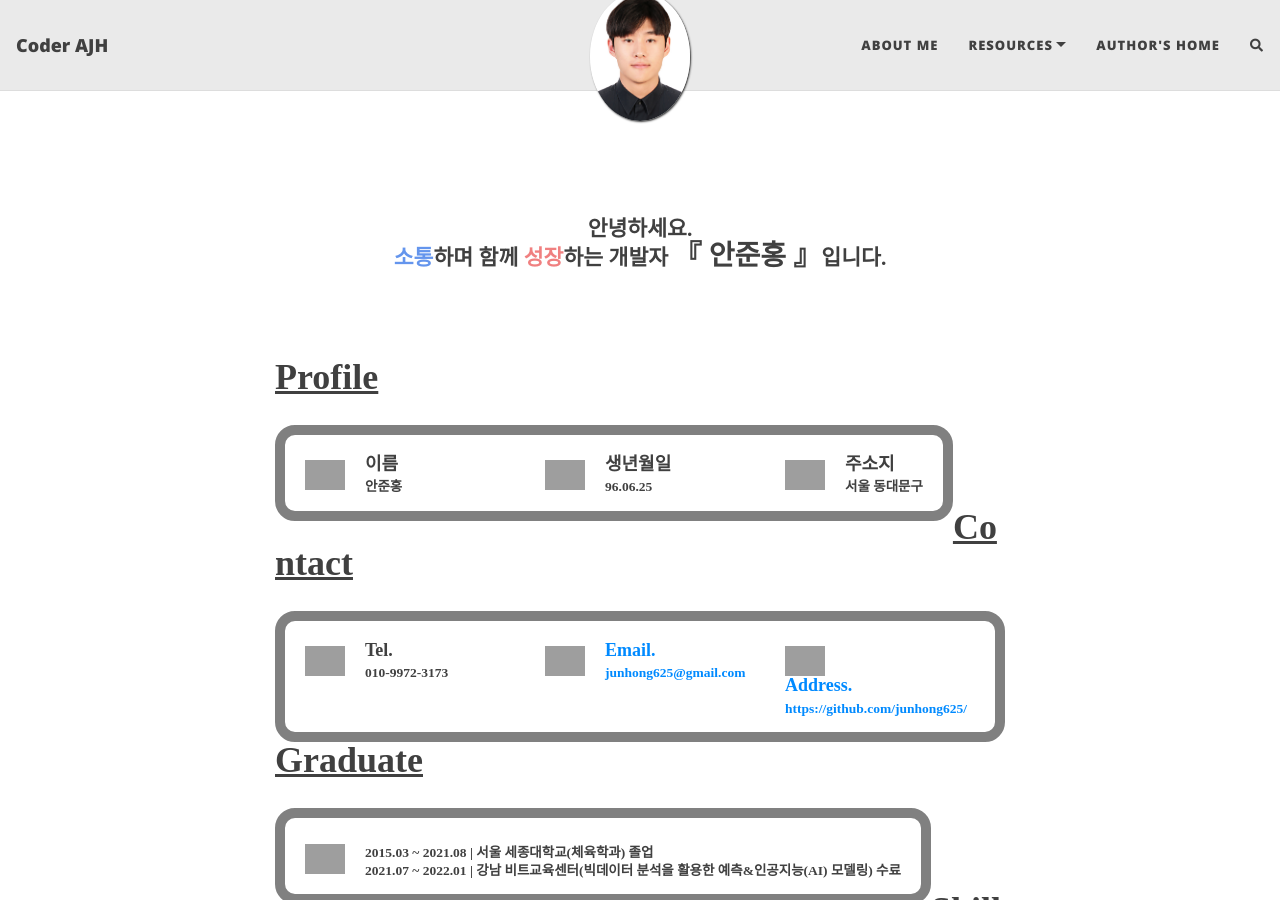
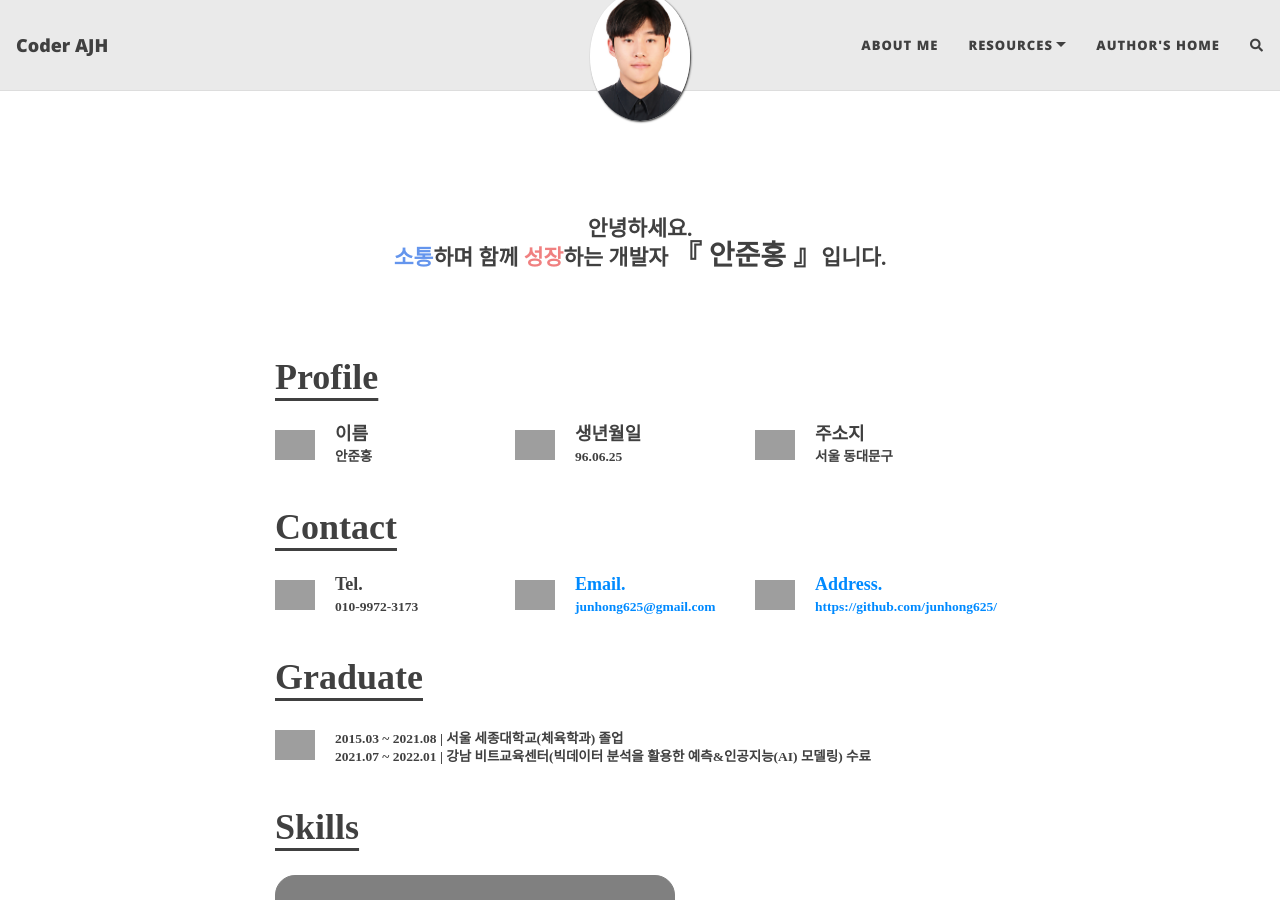
Before and after one commit to junhong625/junhong625.github.io, a Jekyll site: the page built from aboutme.md, in a window 1280 px wide and 900 px high. Built offline with Jekyll 4.4.1, drawn with Linux system fonts in a browser that asks for light colours; nearby versions of some CDN libraries; comment, search, counter and statistics services are not loaded; grey boxes are pictures that could not be loaded.

Commit message:
Update aboutme.md

```diff
--- a/aboutme.md
+++ b/aboutme.md
@@ -10,47 +10,44 @@ layout: page
 
 <br>
 
-<p style="font: normal bold 2em/1em 'sans-serif'; text-align:left;">
-<u>Profile</u>
+<p style="font: normal bold 2em/1em 'sans-serif'; text-align:left; text-decoration: underline; text-underline-position:under;">
+Profile
 </p>
 
-<div style="float: left; padding: 20px; border:10px solid gray; height:auto; width:auto; border-radius: 20px;">
-<div style="float: left; padding-top:5px; padding-right: 20px;">
+<div style="float: left; padding-top: 5px; padding-right: 20px">
     <img src="https://user-images.githubusercontent.com/83000975/153437869-0da80e9c-e935-418e-8e62-b9b36869980a.png" height=30 weight=30>
 </div>
 <div style="font: normal bold 1em/1em 'sans-serif'; float: left; width: 180px;">
 이름 <br> <sub>안준홍</sub>
 </div>
-<div style="float: left; padding-top:5px; padding-right: 20px;">
+<div style="float: left; padding-top: 5px; padding-right: 20px">
     <img src="https://user-images.githubusercontent.com/83000975/153437871-1d7331fe-6613-467c-a9c1-2ef092fc3848.jpg" height=30 weight=30>
 </div>
 <div style="font: normal bold 1em/1em 'sans-serif'; float: left; width: 180px;">
 생년월일 <br> <sub>96.06.25</sub>
 </div>
-<div style="float: left; padding-top:5px; padding-right: 20px;">
+<div style="float: left; padding-top: 5px; padding-right: 20px">
     <img src="https://user-images.githubusercontent.com/83000975/153437873-509a68c4-1b8b-4db3-86f6-2fcce08a6bb1.jpg" height=30 weight=30>
 </div>
 <div style="font: normal bold 1em/1em 'sans-serif'; float: left;">
 주소지 <br> <sub>서울 동대문구</sub>
 </div>
-</div>
 
 <br>
 <br>
 
-<p style="font: normal bold 2em/1em 'sans-serif'; text-align:left;">
-<u>Contact</u>
+<p style="font: normal bold 2em/1em 'sans-serif'; text-align:left; text-decoration: underline; text-underline-position:under;">
+Contact
 </p>
 
-<div style="float: left; padding: 20px; border:10px solid gray; height:auto; width:auto; border-radius: 20px;">
-<div style="float: left; padding-top:5px; padding-right: 20px;">
+<div style="float: left; padding-top: 5px; padding-right: 20px">
 <img src="https://user-images.githubusercontent.com/83000975/153437874-2c6ab39b-2e0b-41e8-aa39-5c8117622430.png" height=30 weight=30>
 </div>
 <div style="font: normal bold 1em/1em 'sans-serif'; float: left; width: 180px;">
 Tel. <br><sub>010-9972-3173</sub>
 </div>
 
-<div style="float: left; padding-top:5px; padding-right: 20px;">
+<div style="float: left; padding-top: 5px; padding-right: 20px">
 <img src="https://user-images.githubusercontent.com/83000975/153439370-563972e4-8f2e-4c18-b96c-ab68029fcf90.jpg" height=30 weight=30>
 </div>
 <div style="font: normal bold 1em/1em 'sans-serif'; float: left; width: 180px;">
@@ -59,7 +56,7 @@ Email. <br><sub>junhong625@gmail.com</sub>
 </a>
 </div>
 
-<div style="float: left; padding-top:5px; padding-right: 20px;">
+<div style="float: left; padding-top: 5px; padding-right: 20px">
 <img src="https://user-images.githubusercontent.com/83000975/153437867-846e0d81-5823-4999-ad16-811114ac7322.jpg" height=30 weight=30>
 </div>
 <div style="font: normal bold 1em/1em 'sans-serif'; float: left;">
@@ -67,29 +64,26 @@ Email. <br><sub>junhong625@gmail.com</sub>
 Address. <br><sub>https://github.com/junhong625/</sub>
 </a>
 </div>
+
+<br>
+<br>
+
+<p style="font: normal bold 2em/1em 'sans-serif'; text-align:left; text-decoration: underline; text-underline-position:under;">
+Graduate
+</p>
+
+<div style="float: left; padding-top: 5px; padding-right: 20px">
+<img src="https://user-images.githubusercontent.com/83000975/153754969-61e641fa-c457-4569-95d8-3c04adbfbd1b.png" height=30 weight=30>
+</div>
+<div style="font: normal bold 1em/1em 'sans-serif'; float: left;">
+<sub>2015.03 ~ 2021.08 | 서울 세종대학교(체육학과) 졸업</sub> <br><sub>2021.07 ~ 2022.01 | 강남 비트교육센터(빅데이터 분석을 활용한 예측&인공지능(AI) 모델링) 수료</sub>
 </div>
 
 <br>
 <br>
 
-<p style="font: normal bold 2em/1em 'sans-serif'; text-align:left;">
-<u>Graduate</u>
-</p>
-
-<div style="float: left; padding: 20px; border:10px solid gray; height:auto; width:auto; border-radius: 20px;">
-<div style="float: left; padding-top:5px; padding-right: 20px;">
-<img src="https://user-images.githubusercontent.com/83000975/153754969-61e641fa-c457-4569-95d8-3c04adbfbd1b.png" height=30 weight=30>
-</div>
-<div style="font: normal bold 1em/1em 'sans-serif'; float: left;">
-<sub>2015.03 ~ 2021.08 | 서울 세종대학교(체육학과) 졸업</sub> <br><sub>2021.07 ~ 2022.01 | 강남 비트교육센터(빅데이터 분석을 활용한 예측&인공지능(AI) 모델링) 수료</sub>
-</div>
-</div>
-
-<br>
-<br>
-
-<p style="font: normal bold 2em/1em 'sans-serif'; text-align:left;">
-<u>Skills</u>
+<p style="font: normal bold 2em/1em 'sans-serif'; text-align:left; text-decoration: underline; text-underline-position:under;">
+Skills
 </p>
 
 <div style="float: left; padding: 20px; border:1px solid gray; height:300px; width:400px; background-color: gray; border-radius: 20px;">
```
